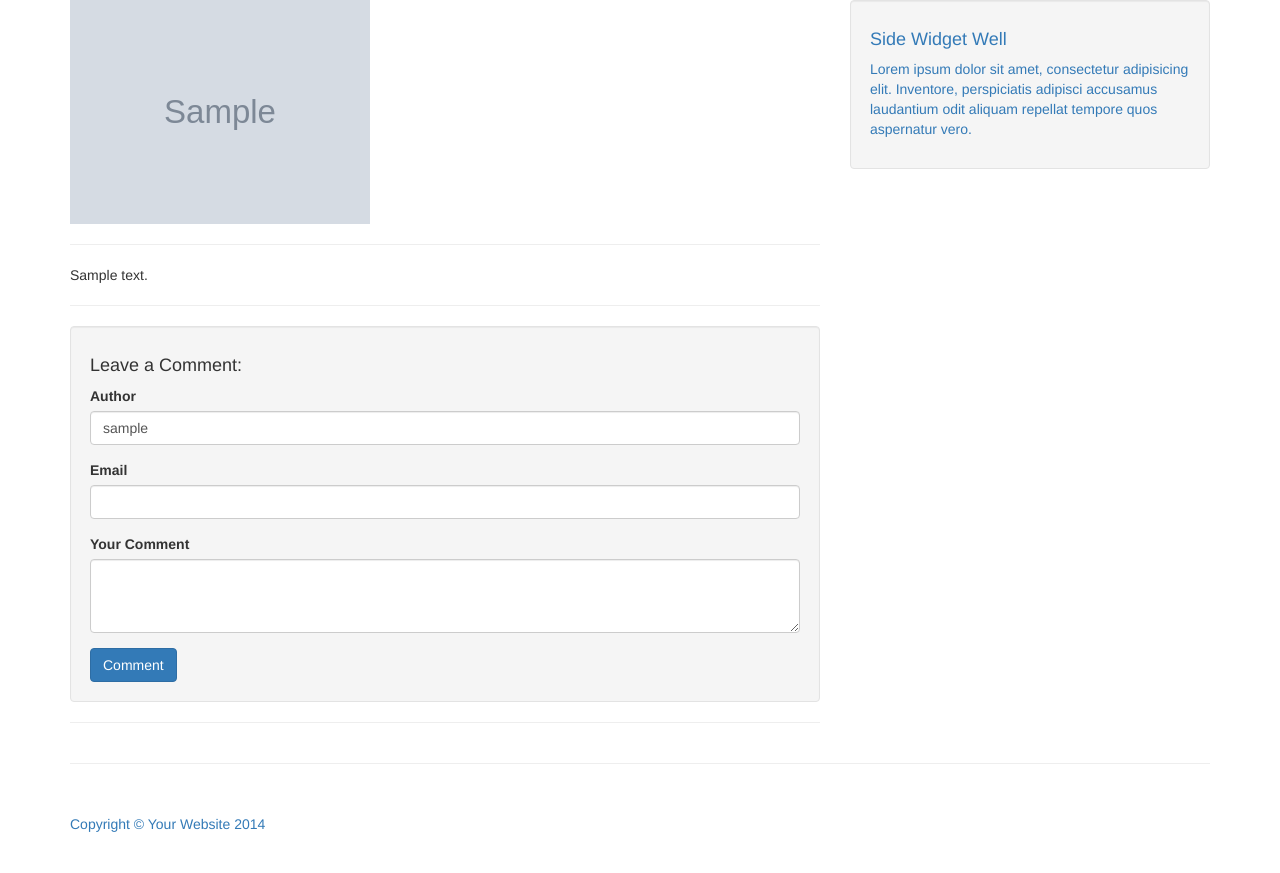
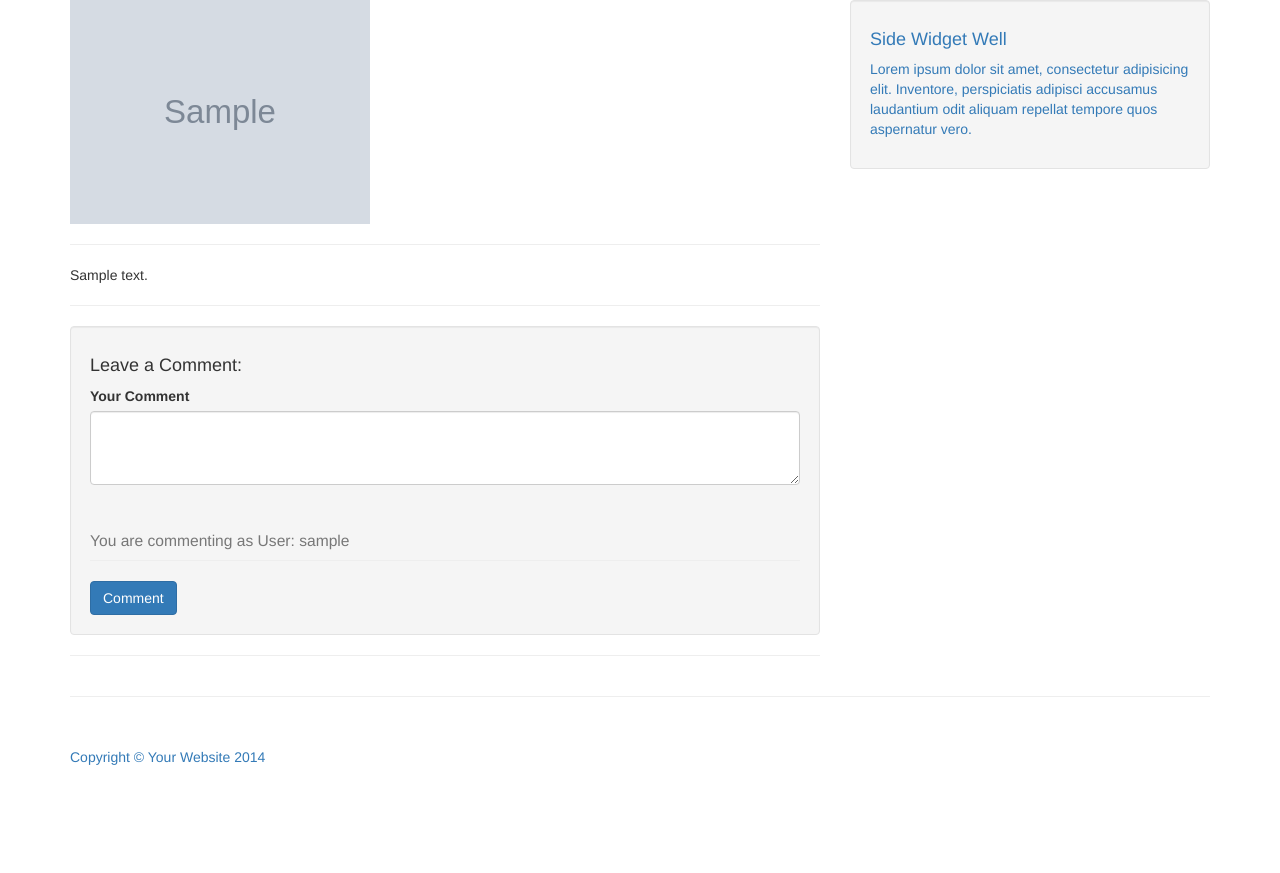
Before and after one commit to alexxaug/cms, a PHP site: page /post.php?p_id=1 in a window 1280 px wide. Shown: the part 334-1207 px from the top of the page. After the commit the page ends 1099 px from the top, so only its background shows below. Run offline with PHP 8.4, Linux system fonts and the light colour scheme; the visitor is signed in with stand-in values (Sample User, id 1); tables that the repository leaves empty or names only in its code hold one stand-in row (values such as "Sample post"); grey boxes marked "Sample" are stand-in pictures.

Commit message:
updating and cleaning up posting comments. One upgrade is the username and email is now being pulled from session and not being entered manually

```diff
--- a/includes/login.php
+++ b/includes/login.php
@@ -22,6 +22,7 @@ if(isset($_POST['login'])){
     $db_user_firstname = $row['user_firstname'];
     $db_user_lastname = $row['user_lastname'];
     $db_user_role = $row['user_role'];
+    $db_user_email = $row['user_email'];
   };
 
   if(password_verify($password,$db_user_password)){
@@ -29,6 +30,7 @@ if(isset($_POST['login'])){
     $_SESSION['firstname'] = $db_user_firstname;
     $_SESSION['lastname'] = $db_user_lastname;
     $_SESSION['user_role'] = $db_user_role;
+    $_SESSION['user_email'] = $db_user_email;
 
     header("Location: ../admin");
   } else {
--- a/index.php
+++ b/index.php
@@ -42,8 +42,6 @@
                     $post_content = substr($row["post_content"], 0,100);
                     $post_status = $row["post_status"];
 
-                    if ($post_status == 'Published'){ //actually no need for if statement as we are already only retrieving published posts only
-
                     ?>
 
                         <!-- First Blog Post -->
@@ -66,7 +64,7 @@
                             <hr>
 
              <?php
-           };
+
          };
 
 
--- a/post.php
+++ b/post.php
@@ -71,11 +71,11 @@
               if(isset($_POST['create_comment'])){
 
                   $get_post_id = $_GET['p_id'];
-                  $comment_author = $_POST['comment_author'];
-                  $comment_email = $_POST['comment_email'];
+                  $comment_author = $_SESSION['username'];
+                  $comment_email = $_SESSION['user_email'];
                   $comment_content = $_POST['comment_content'];
 
-                      if(!empty($comment_author) && !empty($comment_email) && !empty($comment_content)){
+                      if(!empty($comment_content)){
 
                           $query = "INSERT INTO comments (comment_post_id, comment_author, comment_email, comment_content, comment_status, comment_date) ";
                           $query .= "VALUES ({$get_post_id}, '{$comment_author}', '{$comment_email}', '{$comment_content}', 'Unapproved', now()) ";
@@ -99,22 +99,15 @@
                 <div class="well">
                     <h4>Leave a Comment:</h4>
                     <form action="" method="post" role="form">
-
-                        <div class="form-group">
-                            <label For="Author">Author</label>
-                            <input class="form-control" type="text" name="comment_author"
-                            value="<?php if(isset($_SESSION['username'])){echo $_SESSION['username'];}; ?>">
-                        </div>
-
-                        <div class="form-group">
-                        <label for="Email">Email</label>
-                            <input class="form-control" type="email" name="comment_email" >
-                        </div>
-
                         <div class="form-group">
                             <label for="comment">Your Comment</label>
                             <textarea name="comment_content" class="form-control" rows="3"></textarea>
                         </div>
+                        <h3 class="page-header">
+                          <small>
+                            You are commenting as User: <?php echo $_SESSION['username']; ?>
+                          </small>
+                        </h3>
                         <button type="submit" name="create_comment" class="btn btn-primary">Comment</button>
                     </form>
                 </div>
```
